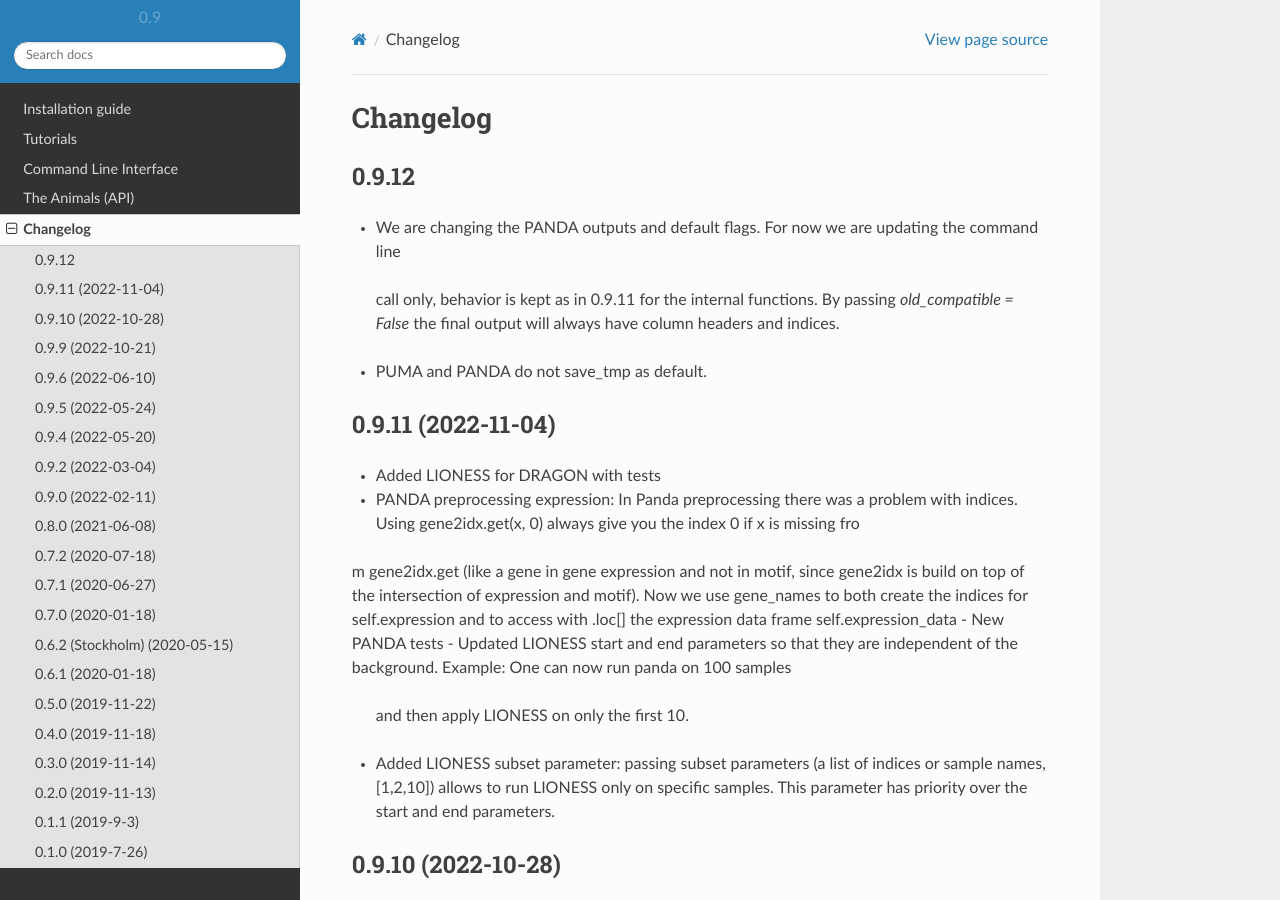
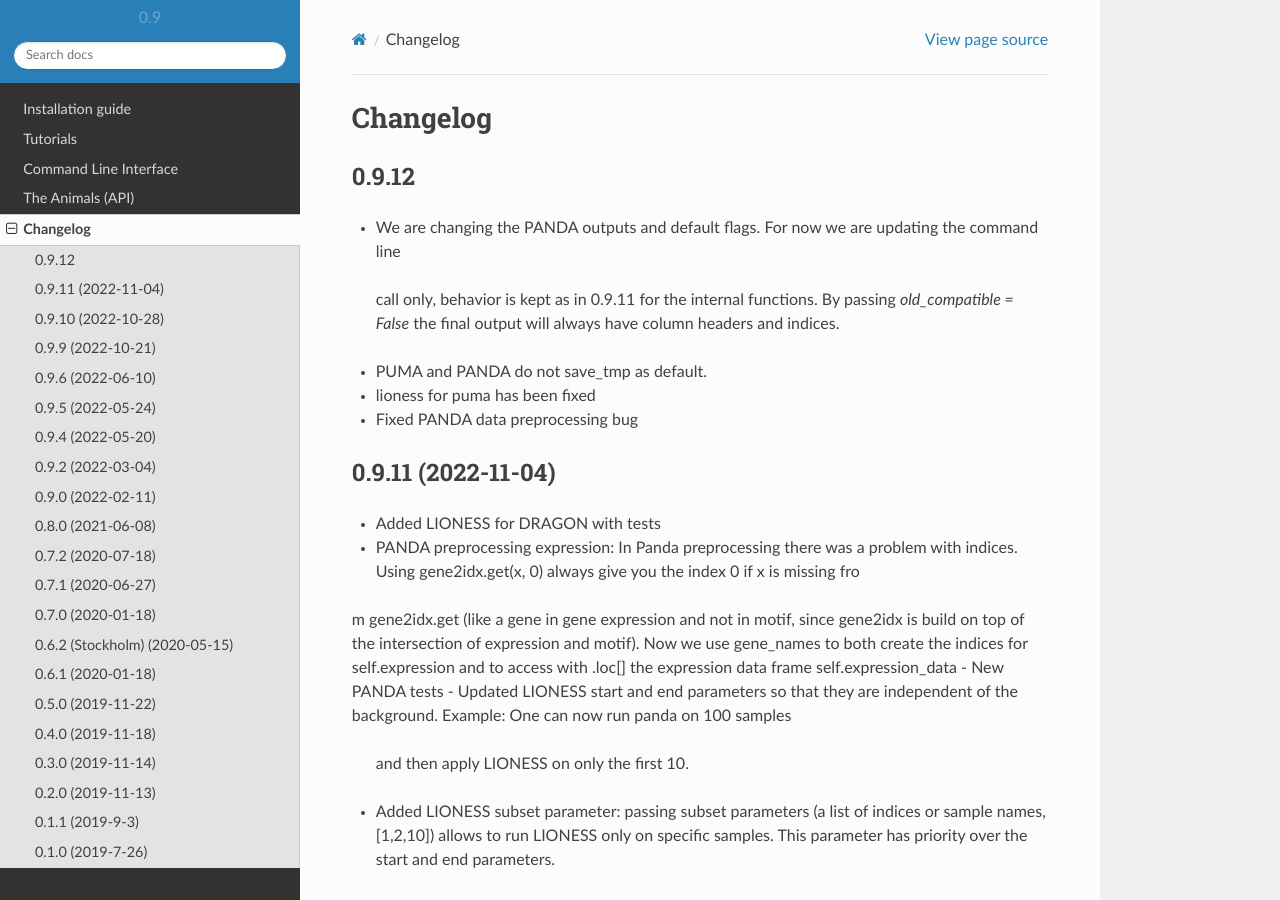
Before and after one commit to netZoo/netZooPy, a Sphinx documentation site: the page built from docs/changelog.rst, in a window 1280 px wide and 900 px high. Built offline with Sphinx 7.4.7 and the Read the Docs theme 2.0.0, drawn with Linux system fonts in a browser that asks for light colours.

Commit message:
bumping to v0.9.12

```diff
--- a/docs/changelog.rst
+++ b/docs/changelog.rst
@@ -10,6 +10,8 @@ Changelog
  call only, behavior is kept as in 0.9.11 for the internal functions. By passing `old_compatible = False`
  the final output will always have column headers and indices.
 - PUMA and PANDA do not save_tmp as default.
+- lioness for puma has been fixed
+- Fixed PANDA data preprocessing bug
 
 0.9.11 (2022-11-04)
 -------------------------
```
